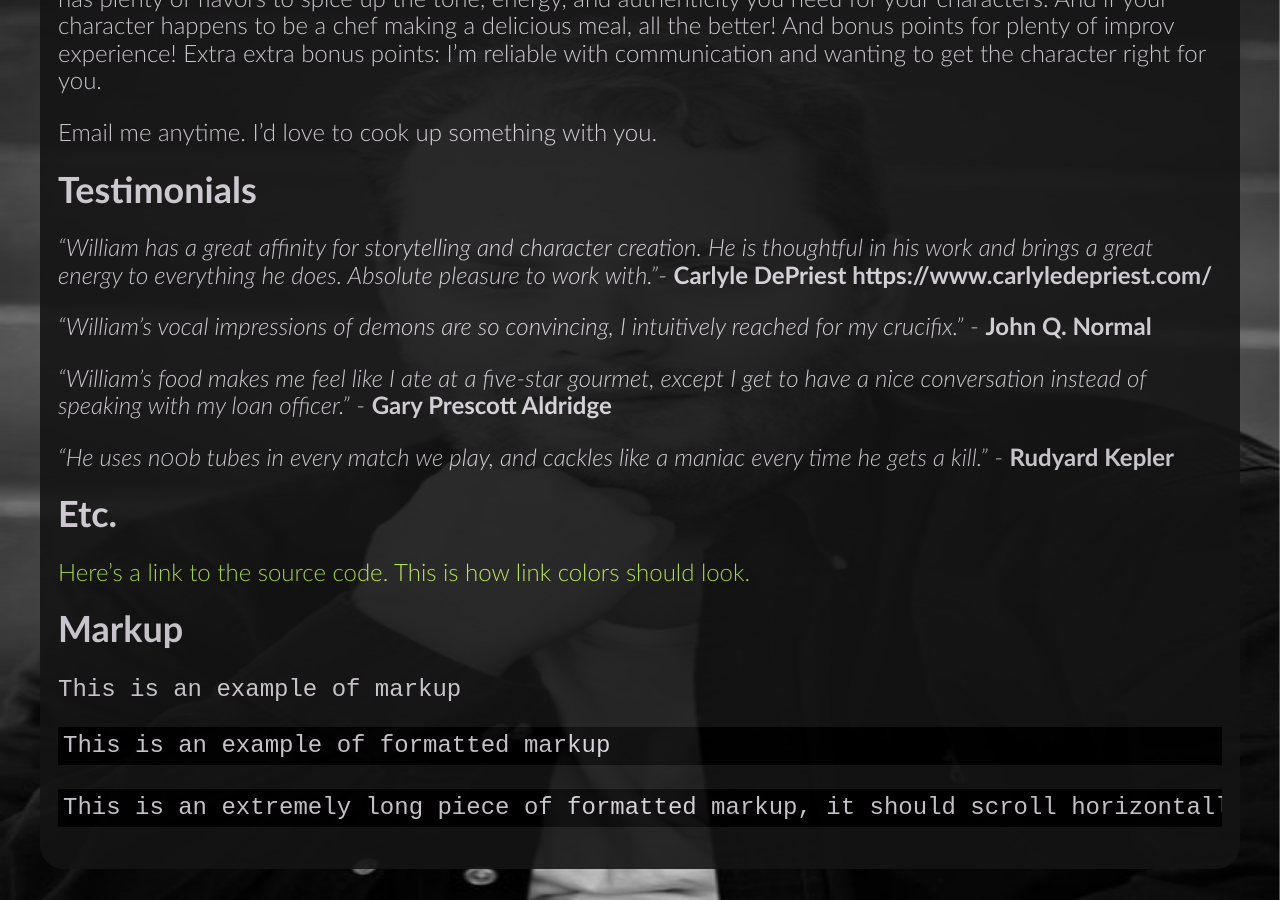
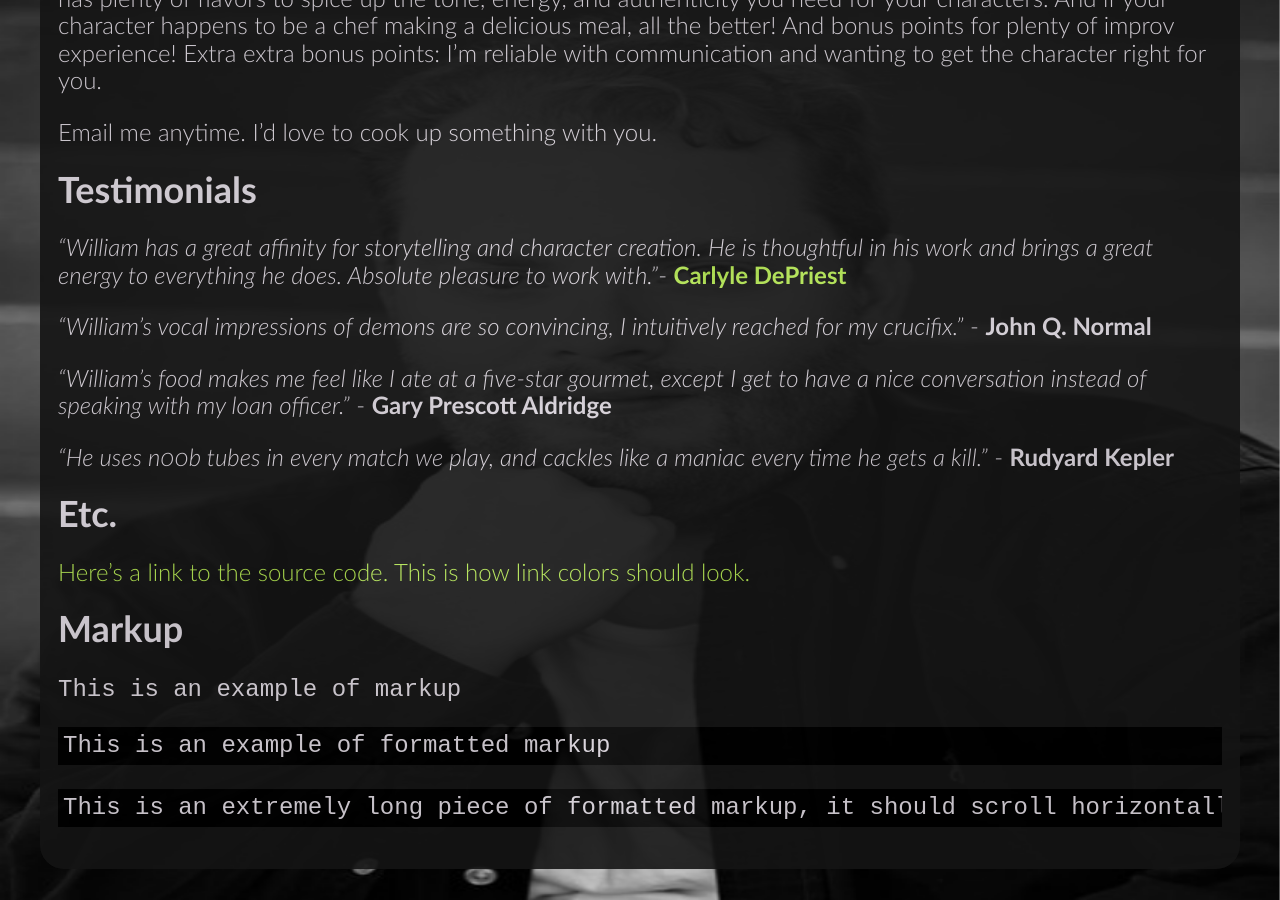
Before and after one commit to William-Nunn/William-Nunn.github.io, a Jekyll site: the page built from about.md, in a window 1280 px wide and 900 px high, scrolled down 565 px. Built offline with Jekyll 4.4.1, drawn with Linux system fonts in a browser that asks for light colours.

Commit message:
URL for Carlyle Update

```diff
--- a/about.md
+++ b/about.md
@@ -16,7 +16,7 @@ Email me anytime. I'd love to cook up something with you.
 
 ## Testimonials
 
-_"William has a great affinity for storytelling and character creation. He is thoughtful in his work and brings a great energy to everything he does. Absolute pleasure to work with."_- **Carlyle DePriest https://www.carlyledepriest.com/**
+_"William has a great affinity for storytelling and character creation. He is thoughtful in his work and brings a great energy to everything he does. Absolute pleasure to work with."_- **[Carlyle DePriest](https://www.carlyledepriest.com/)**
 
 _"William's vocal impressions of demons are so convincing, I intuitively reached for my crucifix."_ - **John Q. Normal**
 
```
